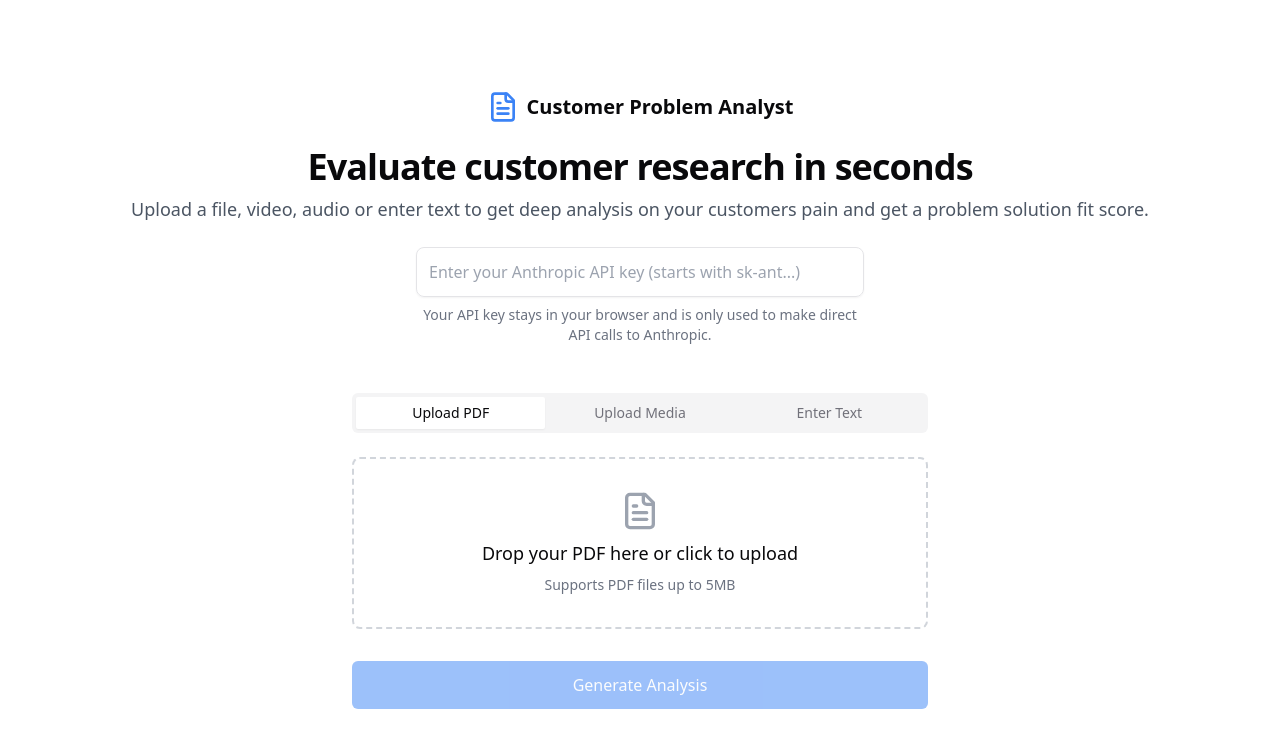
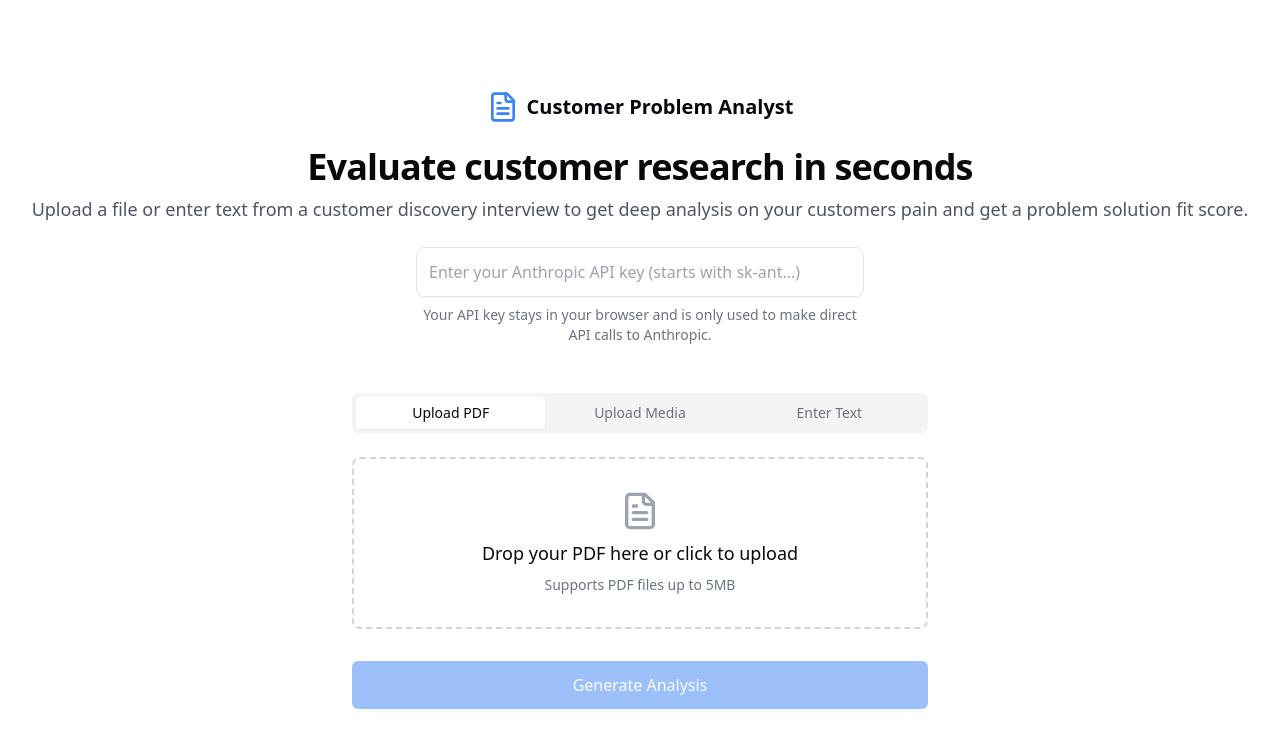
Before and after one commit to ianpilon/Dec-13-UserTest-Version, a React (Vite) app: page / in a window 1280 px wide. Shown: the top 748 px of the page. Built offline with nearby package versions, Linux system fonts and the light colour scheme.

Commit message:
changed the sub copy text

```diff
--- a/src/pages/Index.tsx
+++ b/src/pages/Index.tsx
@@ -122,7 +122,7 @@ const Index = () => {
               Evaluate customer research in seconds
             </h1>
             <p className="text-lg text-gray-600">
-              Upload a file, video, audio or enter text to get deep analysis on your customers pain and get a problem solution fit score.
+              Upload a file or enter text from a customer discovery interview to get deep analysis on your customers pain and get a problem solution fit score.
             </p>
           </div>
           <div className="w-full max-w-md mx-auto mt-6">
```
